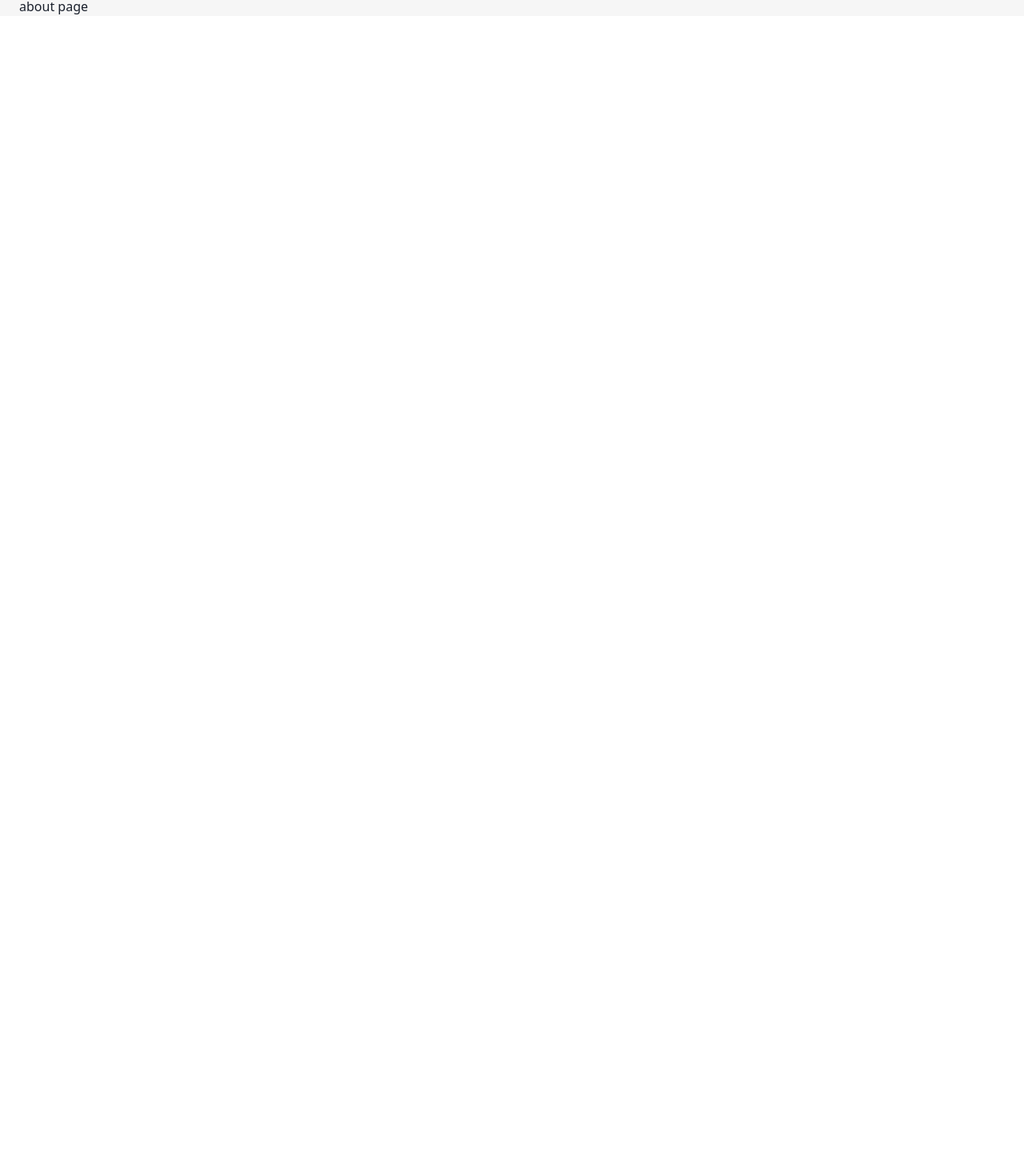
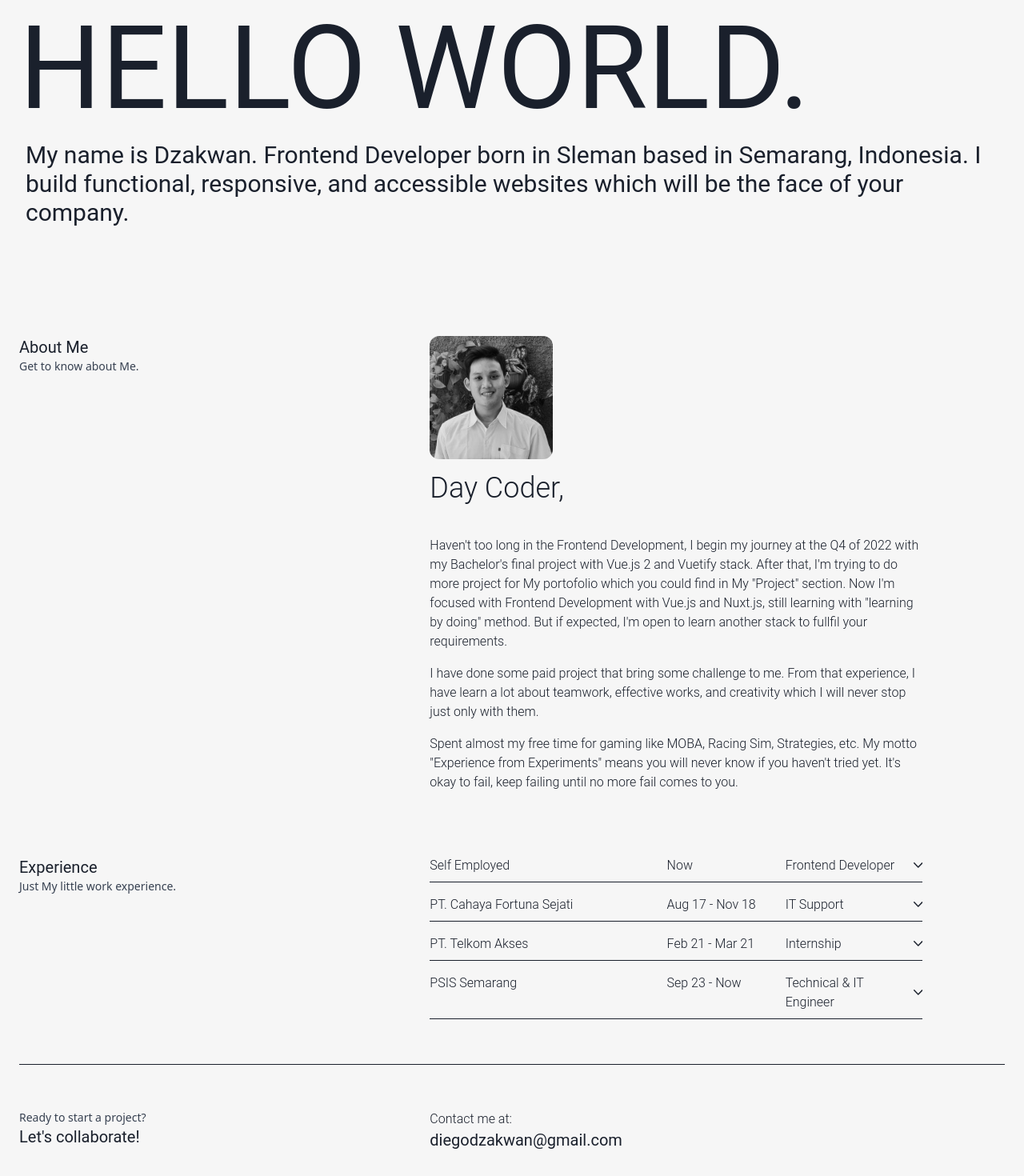
Before and after one commit to dzakwandp/portofolio, a Nuxt app: page /about in a window 1280 px wide. Shown: the part 100-1570 px from the top of the page at 80% size. Before the commit the page ends 800 px from the top, so only its background shows below. Built offline with nearby package versions, Linux system fonts and the light colour scheme.

Commit message:
[Add] About: add about page

```diff
--- /dev/null
+++ b/assets/experience.json
@@ -0,0 +1,34 @@
+[
+  {
+    "id": 0,
+    "comp": "Self Employed",
+    "time": "Now",
+    "pos": "Frontend Developer",
+    "stack": "VueJS, NuxtJS, Tailwind, Vuetify",
+    "desc": "I had the privilege of contributing to diverse projects spanning a wide range of client backgrounds. My portfolio includes crafting engaging company profiles, building dynamic online-shop sites, and designing captivating landing pages. Eager to learn the new things."
+  },
+  {
+    "id": 1,
+    "comp": "PT. Cahaya Fortuna Sejati",
+    "time": "Aug 17 - Nov 18",
+    "pos": "IT Support",
+    "stack": "",
+    "desc": "In this time, I had responsibility to install, manage, and maintaining all of the IT equipments like CCTV, LAN, WAN, Mail Server, and Personal Computer"
+  },
+  {
+    "id": 2,
+    "comp": "PT. Telkom Akses",
+    "time": "Feb 21 - Mar 21",
+    "pos": "Internship",
+    "stack": "",
+    "desc": "I have learned the technology of Optical Fiber connection, the FTTH technology, and Digitalisasi SPBU projects."
+  },
+  {
+    "id": 3,
+    "comp": "PSIS Semarang",
+    "time": "Sep 23 - Now",
+    "pos": "Technical & IT Engineer",
+    "stack": "",
+    "desc": "With the vendor, I'm doing some project in this company. Automatic gate for the Jatidiri Stadium, PSIS Apps for club information, ticketing service, and e-commerce, and LED Perimeter Board for displaying ads on the stadium's pitch side."
+  }
+]
--- /dev/null
+++ b/components/accordion.vue
@@ -0,0 +1,51 @@
+<template>
+    <div>
+      <button
+        @click="toggleAccordion()"
+        class="flex items-center space-x-3 w-full"
+        :aria-expanded="isOpen"
+        :aria-controls="`collapse${_uid}`"
+      >
+        <slot name="title" />
+        <svg
+          class="w-3 transition-all duration-200 transform"
+          :class="{
+            'rotate-180': isOpen,
+            'rotate-0': !isOpen,
+          }"
+          fill="none"
+          stroke="currentColor"
+          xmlns="http://www.w3.org/2000/svg"
+          viewBox="0 0 16 10"
+          aria-hidden="true"
+        >
+          <path
+            d="M15 1.2l-7 7-7-7"
+            stroke-width="2"
+            stroke-linecap="round"
+            stroke-linejoin="round"
+          />
+        </svg>
+      </button>
+
+      <div v-show="isOpen" :id="`collapse${_uid}`">
+        <slot name="content" />
+      </div>
+    </div>
+  </template>
+
+  <script>
+  export default {
+    data() {
+      return {
+        isOpen: false,
+      };
+    },
+
+    methods: {
+      toggleAccordion() {
+        this.isOpen = !this.isOpen;
+      },
+    },
+  };
+  </script>
--- a/components/navbar.vue
+++ b/components/navbar.vue
@@ -90,7 +90,7 @@
     </div>
     <!-- button for responsive menu -->
     <div class="fixed flex md:hidden right-6 top-6">
-      <button @click="toggleTheme">
+      <button @click="toggleTheme" class="flex items-center">
         <!-- dark to light -->
         <transition name="mobiconslide">
           <div v-if="isDarkTheme">
@@ -279,12 +279,13 @@ export default {
 /* mobile dark switch animation */
 .mobiconslide-enter-active,
 .mobiconslide-leave-active {
-  transition: transform 0.5s;
+  transition: all 0.5s;
 }
 .mobiconslide-enter-from {
-  transform: translateX(-100%);
+  transform: translateX(100%);
 }
 .mobiconslide-leave-to {
   transform: translateX(-100%);
+  opacity: 0;
 }
 </style>
--- a/pages/about.vue
+++ b/pages/about.vue
@@ -1,13 +1,204 @@
 <template lang="">
-    <div>
-        about page
+  <div>
+    <!-- head -->
+    <div class="md:mb-24">
+      <div>
+        <div
+          class="font-roboto text-4xl md:text-[9rem] leading-none md:leading-tight uppercase">
+          Hello World.
+        </div>
+      </div>
+      <div class="flex font-roboto text-xl md:text-3xl md:ml-2">
+        My name is Dzakwan. Frontend Developer born in Sleman based in Semarang,
+        Indonesia. I build functional, responsive, and accessible websites which
+        will be the face of your company.
+      </div>
     </div>
+
+    <!-- about me -->
+    <div id="about-me" class="md:flex py-10">
+      <div class="flex-col mb-6 md:mb-0 md:w-5/12 md:sticky md:top-20 h-max">
+        <div class="font-roboto font-regular text-xl">About Me</div>
+        <div class="text-sm text-gray-700 dark:text-gray-400">
+          Get to know about Me.
+        </div>
+      </div>
+
+      <div class="flex-col md:w-6/12">
+        <div
+          class="w-1/2 md:w-1/4 rounded-xl group aspect-square relative overflow-hidden bg-gray-400 mb-4"
+          :style="{ backgroundImage: `url(${ProfileImg})` }"
+          style="
+            background-size: cover;
+            background-position: center center;
+            opacity: 1;
+            transform: none;
+          "></div>
+        <div class="h-min mb-10">
+          <Transition name="text">
+            <div
+              v-if="!isDarkTheme"
+              class="font-roboto font-light text-3xl md:text-4xl text-[#1a202c]">
+              Day Coder,
+            </div>
+            <div
+              v-else
+              class="font-roboto font-light text-3xl md:text-4xl text-[#f6f6f6]">
+              Night Gamer.
+            </div>
+          </Transition>
+        </div>
+
+        <div class="font-roboto font-light text-base mb-4">
+          Haven't too long in the Frontend Development, I begin my journey at
+          the Q4 of 2022 with my Bachelor's final project with Vue.js 2 and
+          Vuetify stack. After that, I'm trying to do more project for My
+          portofolio which you could find in My "Project" section. Now I'm
+          focused with Frontend Development with Vue.js and Nuxt.js, still
+          learning with "learning by doing" method. But if expected, I'm open to
+          learn another stack to fullfil your requirements.
+        </div>
+        <div class="font-roboto font-light text-base mb-4">
+          I have done some paid project that bring some challenge to me. From
+          that experience, I have learn a lot about teamwork, effective works,
+          and creativity which I will never stop just only with them.
+        </div>
+        <div class="font-roboto font-light text-base">
+          Spent almost my free time for gaming like MOBA, Racing Sim,
+          Strategies, etc. My motto "Experience from Experiments" means you will
+          never know if you haven't tried yet. It's okay to fail, keep failing
+          until no more fail comes to you.
+        </div>
+      </div>
+    </div>
+
+    <!-- experience -->
+    <div id="experience" class="md:flex py-10">
+      <div class="flex-col mb-6 md:mb-0 md:w-5/12 md:top-20 h-max">
+        <div class="font-roboto font-regular text-xl">Experience</div>
+        <div class="text-sm text-gray-700 dark:text-gray-400">
+          Just My little work experience.
+        </div>
+      </div>
+      <div class="md:w-6/12 font-roboto">
+        <!-- item with stack -->
+        <Accordion class="mb-2 w-full">
+          <template v-slot:title>
+            <div class="flex w-full text-start justify-between">
+              <div class="w-2/4 font-light text-xs md:text-base">
+                {{ expData[0].comp }}
+              </div>
+              <div class="w-1/4 font-light text-xs md:text-base">
+                {{ expData[0].time }}
+              </div>
+              <div class="w-1/4 font-light text-xs md:text-base">
+                {{ expData[0].pos }}
+              </div>
+            </div>
+          </template>
+          <template v-slot:content>
+            <p class="font-roboto pt-4 font-light">
+              {{ expData[0].desc }}
+            </p>
+            <p class="font-roboto pt-4 font-light text-emerald-600">
+              I'm actively seeking opportunities to collaborate within a team
+              environment, where I can contribute my expertise and continue to
+              learn and grow.
+            </p>
+            <div class="flex mt-4 items-center">
+              <div class="mr-4">Stacks:</div>
+              <div
+                class="rounded-lg dark:bg-[#f6f6f6] bg-[#1a202c] text-[#f6f6f6] dark:text-[#1a202c] p-2 text-sm">
+                {{ expData[0].stack }}
+              </div>
+            </div>
+          </template>
+        </Accordion>
+        <div class="bg-current h-px w-full mb-4"></div>
+        <!-- item loop -->
+        <div v-for="item in cutExpData" :key="item.id">
+          <Accordion class="mb-2 w-full">
+            <template v-slot:title>
+              <div class="flex w-full text-start justify-between">
+                <div class="w-2/4 font-light text-xs md:text-base">
+                  {{ item.comp }}
+                </div>
+                <div class="w-1/4 font-light text-xs md:text-base">
+                  {{ item.time }}
+                </div>
+                <div class="w-1/4 font-light text-xs md:text-base">
+                  {{ item.pos }}
+                </div>
+              </div>
+            </template>
+            <template v-slot:content>
+              <p class="font-roboto pt-4 font-light">
+                {{ item.desc }}
+              </p>
+            </template>
+          </Accordion>
+          <div class="bg-current h-px w-full mb-4"></div>
+        </div>
+      </div>
+    </div>
+    <div class="hidden md:flex bg-current h-px w-full mb-4"></div>
+
+    <!-- email -->
+    <div id="email" class="md:flex py-10">
+      <div class="flex-col mb-6 md:mb-0 md:w-5/12">
+        <div class="text-sm text-gray-700 dark:text-gray-400">
+          Ready to start a project?
+        </div>
+        <div class="font-roboto font-regular text-xl">Let's collaborate!</div>
+      </div>
+
+      <div class="flex-col md:w-6/12">
+        <div class="font-roboto font-light text-l">Contact me at:</div>
+        <div class="flex justify-start w-full">
+          <a
+            href="mailto:diegodzakwan@gmail.com"
+            class="font-roboto text-xl group transition duration-300">
+            diegodzakwan@gmail.com
+            <span
+              class="block max-w-0 group-hover:max-w-full transition-all duration-500 h-0.5 bg-current"></span>
+          </a>
+        </div>
+      </div>
+    </div>
+  </div>
 </template>
 <script>
+import Accordion from "@/components/accordion.vue";
+import ProfileImg from "@/assets/image/profile.png";
+
+import expData from "@/assets/experience.json";
+
+import { useThemeStore } from "@/store/themeStore";
 export default {
-
+  components: { Accordion },
+  data() {
+    return {
+      ProfileImg: ProfileImg,
+      expData: expData,
+    };
+  },
+  computed: {
+    cutExpData() {
+      return this.expData.filter((project) => project.id > 0);
+    },
+    isDarkTheme: () => useThemeStore().darkTheme,
+  },
+};
+</script>
+<style>
+.text-enter-active,
+.text-leave-active {
+  transition: all 1s;
+  margin-top: -20px;
 }
-</script>
-<style lang="">
-
+.text-enter-from,
+.text-leave-to {
+  opacity: 0;
+  filter: blur(1rem);
+}
 </style>
--- a/pages/works/index.vue
+++ b/pages/works/index.vue
@@ -14,7 +14,7 @@
         </p>
         <p
           class="text-gray-700 dark:text-gray-400 text-base max-w-md text-right">
-          — "All life is an experiment. The more experiments you make the
+          — "All life is an experiment. The more experiments, you make the
           better."
         </p>
       </div>
```
Also changed, not shown: assets/image/profile.png (added).
